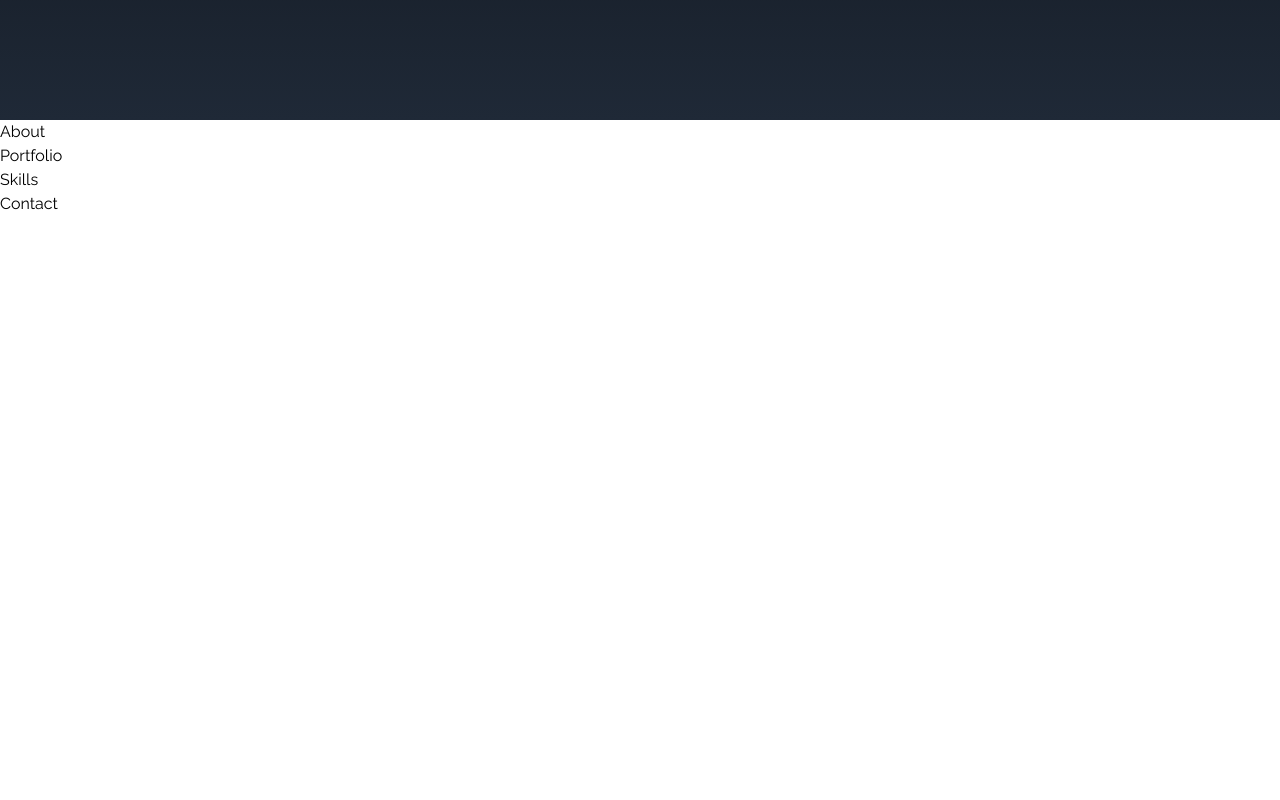
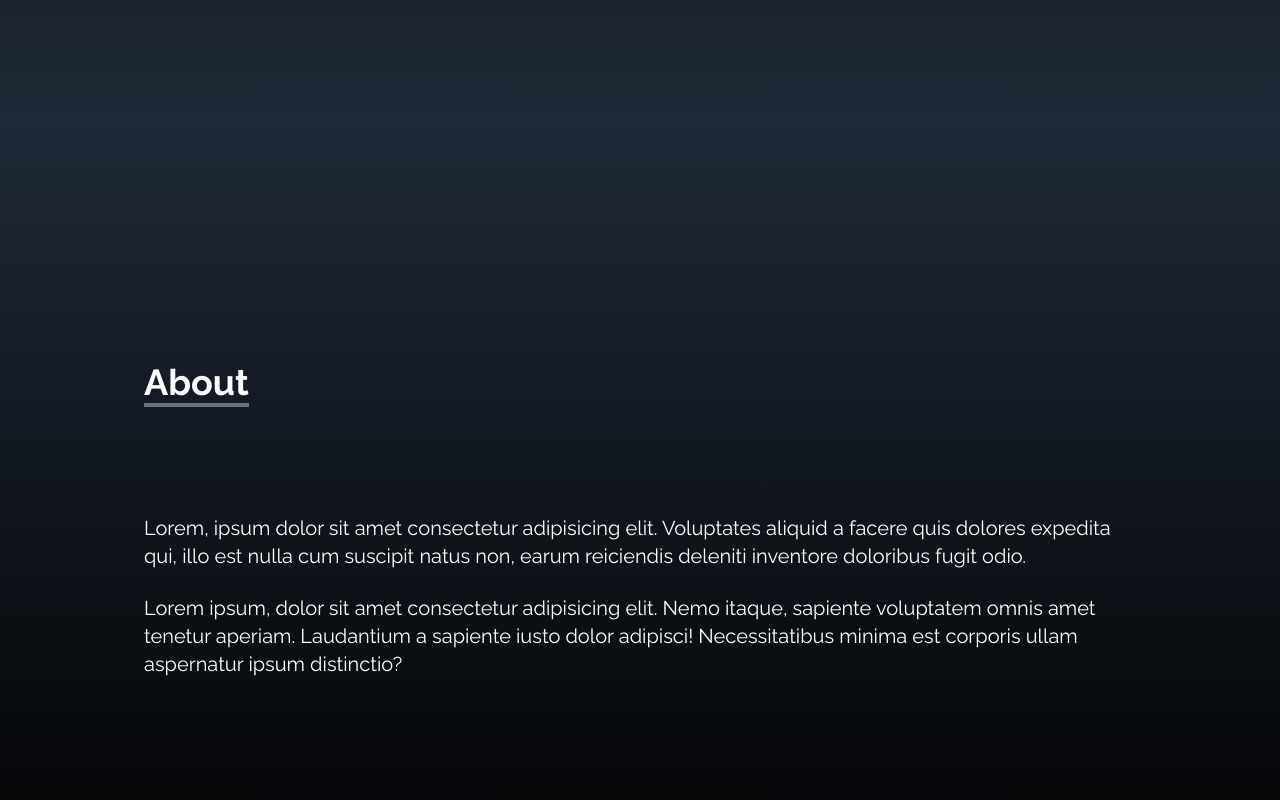
Before and after one commit to Rali-28/web-portfolio, a React (Vite) app: page / in a window 1280 px wide. Shown: the part 760-1560 px from the top of the page. Before the commit the page ends 976 px from the top, so only its background shows below. Built offline with nearby package versions, Linux system fonts and the light colour scheme.

Commit message:
About Section Content
Created the content for the about section. Will be changed to be a much more professional "about me" section.

```diff
--- a/src/components/About.jsx
+++ b/src/components/About.jsx
@@ -2,7 +2,37 @@ import React from 'react'
 
 const About = () => {
   return (
-    <div>About</div>
+    // * Main container for the About Section
+    <div id='about' name='about' className='w-full h-screen text-white bg-gradient-to-b from-gray-800 to-black'>
+
+      {/*
+        // * About Section container for Headers and Texts
+      */}
+      <div className='flex flex-col justify-center w-full h-full max-w-screen-lg p-4 mx-auto'>
+
+        {/* //* About Section Header */}
+        <div className='pb-8'>
+          <p className='inline text-4xl font-bold border-b-4 border-gray-500'>
+            About
+          </p>
+        </div>
+
+        {/*
+          // TODO: Put a professional "About Me" statements in here.
+        */}
+        <p className='mt-20 text-xl'>
+          Lorem, ipsum dolor sit amet consectetur adipisicing elit. Voluptates aliquid a facere quis dolores expedita qui, illo est nulla cum suscipit natus non, earum reiciendis deleniti inventore doloribus fugit odio.
+        </p>
+
+        <br />
+
+        <p className='text-xl'>
+          Lorem ipsum, dolor sit amet consectetur adipisicing elit. Nemo itaque, sapiente voluptatem omnis amet tenetur aperiam. Laudantium a sapiente iusto dolor adipisci! Necessitatibus minima est corporis ullam aspernatur ipsum distinctio?
+        </p>
+
+      </div>
+
+    </div>
   )
 }
 
```
